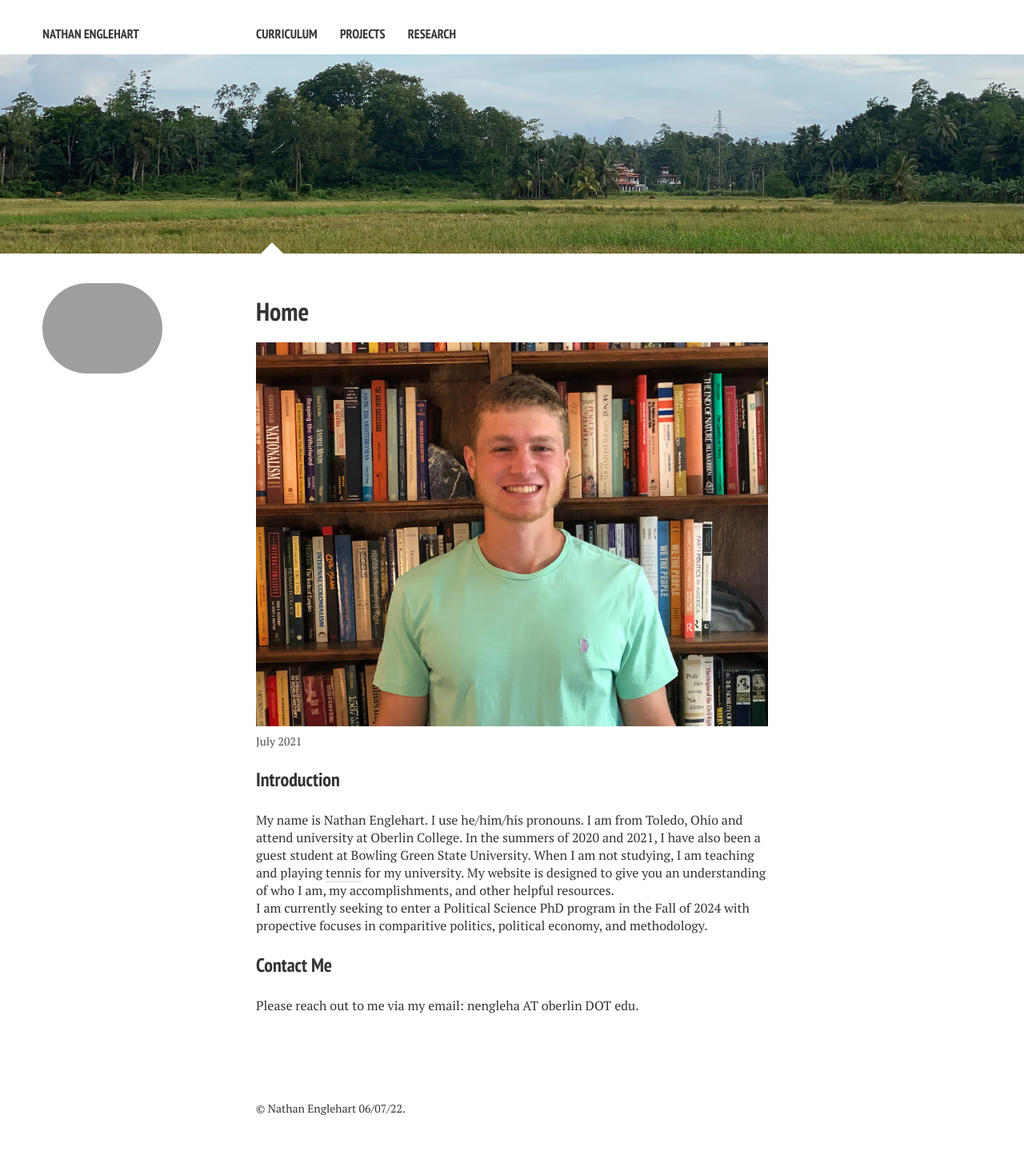
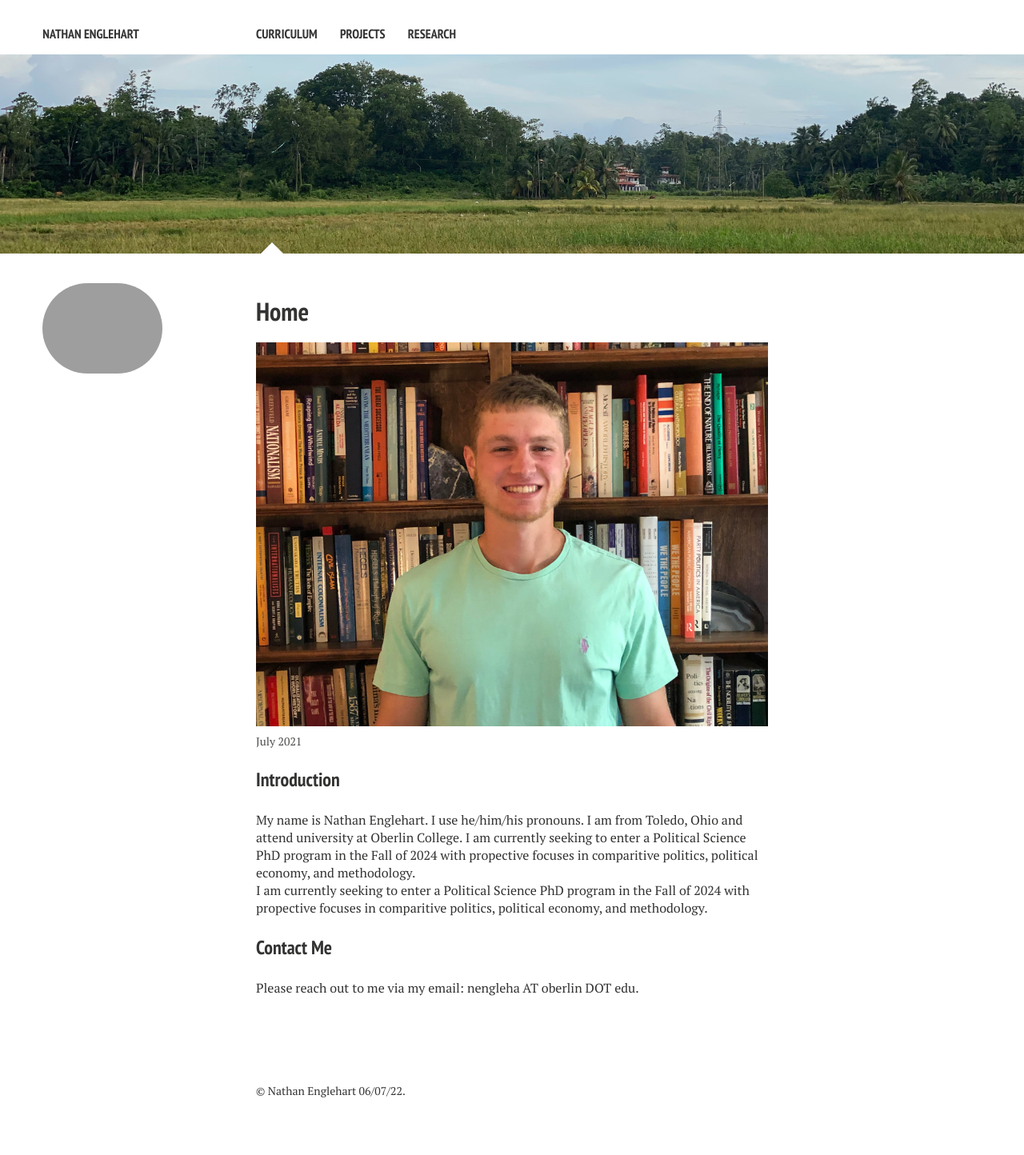
Before and after one commit to nathanenglehart/nathanenglehart.github.io, a Jekyll site: the page built from index.md, in a window 1280 px wide. Shown: the whole page at 80% size. Built offline with Jekyll 4.4.1, drawn with Linux system fonts in a browser that asks for light colours; nearby versions of some CDN libraries; after the commit the page ends 1422 px from its top, so only the background shows below that.

Commit message:
Update index.md

```diff
--- a/index.md
+++ b/index.md
@@ -16,9 +16,11 @@ image:
 <div class="bod">
 <h3 class="small_title">Introduction</h3>
 
-<p>My name is Nathan Englehart. I use he/him/his pronouns. I am from Toledo, Ohio and attend university at Oberlin College. In the summers of 2020 and 2021, I have also been a guest student at Bowling Green State University.
+<p>My name is Nathan Englehart. I use he/him/his pronouns. I am from Toledo, Ohio and attend university at Oberlin College. I am currently seeking to enter a Political Science PhD program in the Fall of 2024 with propective focuses in comparitive politics, political economy, and methodology.
+
+  <!--In the summers of 2020 and 2021, I have also been a guest student at Bowling Green State University.-->
 <!--- My favorite areas of study include East Asian studies (particularly in Chinese language), history (with a focus in East Asia), computer science (especially involving gnu/linux and free software), and statistics (in particular, machine learning). --->
-  When I am not studying, I am teaching and playing <a style="color: #343434; text-decoration: none; border-bottom: 1px dotted #b3b3b3;" href="/tennis/">tennis</a> for my university. My website is designed to give you an understanding of who I am, my accomplishments, and other helpful resources. </p>
+  <!--When I am not studying, I am teaching and playing <a style="color: #343434; text-decoration: none; border-bottom: 1px dotted #b3b3b3;" href="/tennis/">tennis</a> for my university. My website is designed to give you an understanding of who I am, my accomplishments, and other helpful resources. </p>-->
 
 <p>I am currently seeking to enter a Political Science PhD program in the Fall of 2024 with propective focuses in comparitive politics, political economy, and methodology.</p>
 
```
